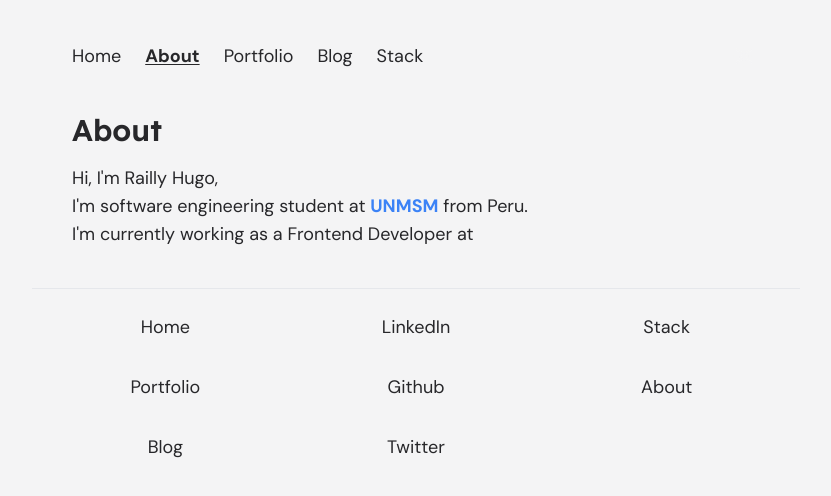
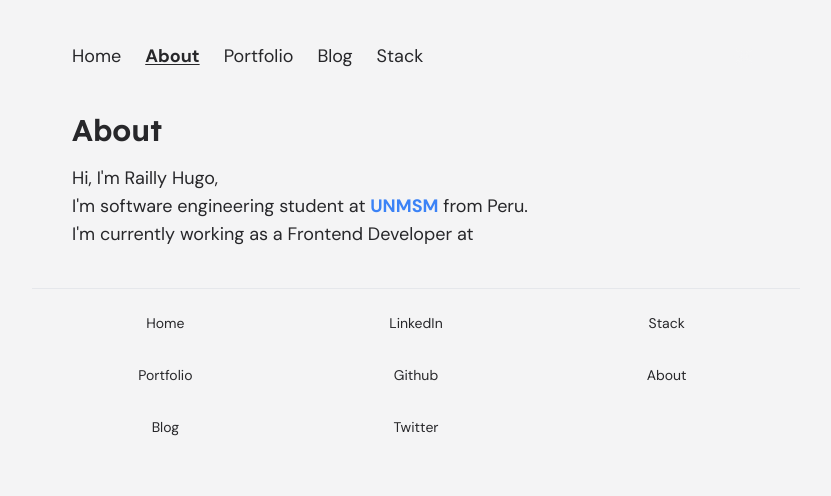
Before and after one commit to Railly/website, a Next.js app: page /about in a window 1280 px wide. Shown: the top 496 px of the page, without its empty margins (224-1055 px from the left). Built offline with nearby package versions, Linux system fonts and the light colour scheme.

Commit message:
fix: make footer smaller

```diff
--- a/components/Footer.tsx
+++ b/components/Footer.tsx
@@ -2,7 +2,7 @@ import FooterLink from "./FooterLink";
 
 export default function Footer() {
   return (
-    <footer className="container max-w-3xl mx-auto mt-10">
+    <footer className="container max-w-3xl mx-auto mt-10 text-sm">
       <hr className="dark:opacity-10" />
       <section className="grid grid-cols-2 gap-4 p-4 mb:10 sm:mb-20 md:grid-cols-3 sm:grid-cols-2 place-items-center">
         <FooterLink to="/">Home</FooterLink>
--- a/contentlayer.config.ts
+++ b/contentlayer.config.ts
@@ -62,7 +62,7 @@ const PRE = "overflow-x-auto py-2 text-[13px] [color-scheme:dark] bg-[#23272e]";
 const CODE =
   "grid [&>span]:border-l-4 [&>span]:border-l-transparent [&>span]:pl-2 [&>span]:pr-3";
 const INLINE_BLOCK =
-  "whitespace-nowrap border border-indigo-200/10 px-1.5 py-px text-[12px] rounded-full bg-white/5 whitespace-nowrap text-indigo-300/90";
+  "whitespace-nowrap border border-indigo-200 dark:border-indigo-400/10 px-1.5 py-px text-[12px] rounded-full bg-white/5 whitespace-nowrap text-indigo-600 dark:text-indigo-300/80";
 const INLINE_CODE = "";
 const NUMBERED_LINES =
   "[counter-reset:line] before:[&>span]:mr-3 before:[&>span]:inline-block before:[&>span]:w-4 before:[&>span]:text-right before:[&>span]:text-white/20 before:[&>span]:![content:counter(line)] before:[&>span]:[counter-increment:line]";
```
